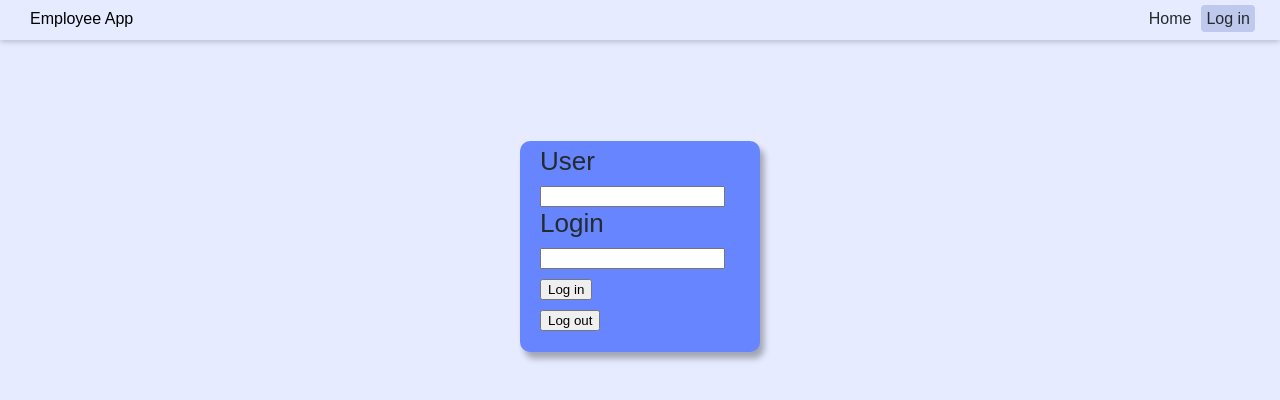
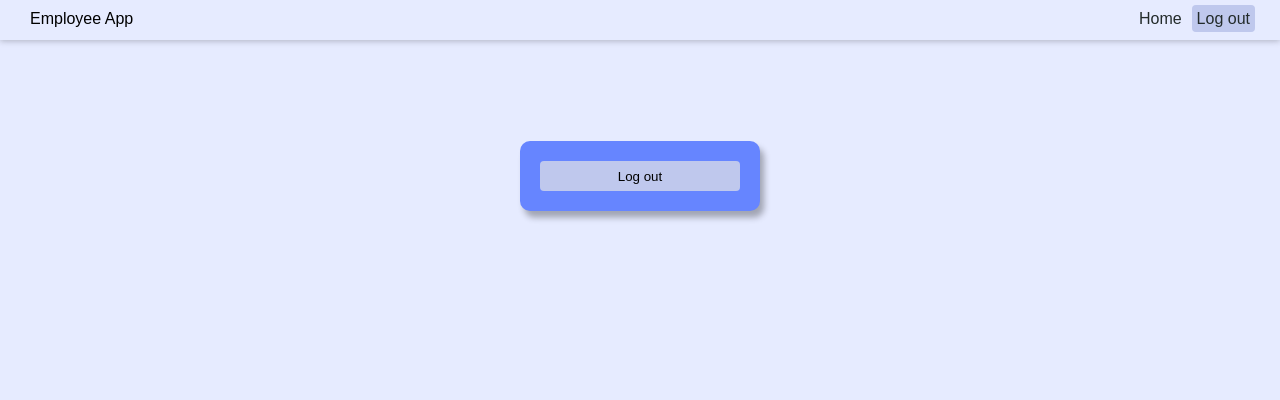
Before and after one commit to Jakub-T-Nowak/EmployeesApp, a React (Create React App) app: page /login in a window 1280 px wide. Shown: the top 400 px of the page. Built offline with nearby package versions, Linux system fonts and the light colour scheme; no server answers; sample sign-in values are in the browser's storage.

Commit message:
J-18: routing and authentication wip

```diff
--- a/src/FirebaseAuthService.js
+++ b/src/FirebaseAuthService.js
@@ -24,8 +24,8 @@ const logoutUser = () => {
 
 const subscribeToAuthChanges = (handleAuthChange) => {
     onAuthStateChanged(auth, (user) => {
-        const isLogged = !!user
-            handleAuthChange(isLogged);
+        const isLogged = !!user;
+        handleAuthChange(isLogged);
     });
 };
 
--- a/src/components/header/Header.js
+++ b/src/components/header/Header.js
@@ -24,7 +24,7 @@ const Header = () => {
                     className={styles.header__link}
                     activeClassName={styles.active}
                 >
-                    Log in
+                    {ctx.isLogged ? "Log out" : "Log in"}
                 </NavLink>
             </nav>
         </header>
--- a/src/components/login/Login.js
+++ b/src/components/login/Login.js
@@ -1,11 +1,10 @@
-import React, { useState, useRef } from "react";
+import React, { useRef, useContext } from "react";
+import { AuthContext } from "../../store/auth-store";
 import FirebaseAuthService from "../../FirebaseAuthService";
 import styles from "./Login.module.sass";
 
 const Login = () => {
-    const [loggState, setLoggState] = useState("");
-    FirebaseAuthService.subscribeToAuthChanges(setLoggState);
-    console.log(loggState);
+    const ctx = useContext(AuthContext);
 
     const userNameRef = useRef();
     const passwordRef = useRef();
@@ -29,6 +28,7 @@ const Login = () => {
 
     return (
         <div className={styles.login} onSubmit={handleSubmit}>
+            {!ctx.isLogged && (
                 <form>
                     <label className={styles.login__label}>User</label>
                     <input type="text" ref={userNameRef} />
@@ -36,10 +36,12 @@ const Login = () => {
                     <input type="text" ref={passwordRef} />
                     <button type="submit">Log in</button>
                 </form>
-
-            <button type="button" onClick={logOut}>
+            )}
+            {ctx.isLogged && (
+                <button type="button" onClick={logOut} className={styles.logout}>
                     Log out
                 </button>
+            )}
         </div>
     );
 };
--- a/src/components/login/Login.module.sass
+++ b/src/components/login/Login.module.sass
@@ -8,3 +8,13 @@
 
     &__label
         width: 100px
+
+.logout
+    height: 30px
+    width: 100%
+    margin-top: 15px
+    background-color:#bfc8ed
+    border-radius: 4px
+    border: none
+    &:hover
+        background-color: #8492c1
```
Lines whose indentation alone changed are shown as unchanged.
